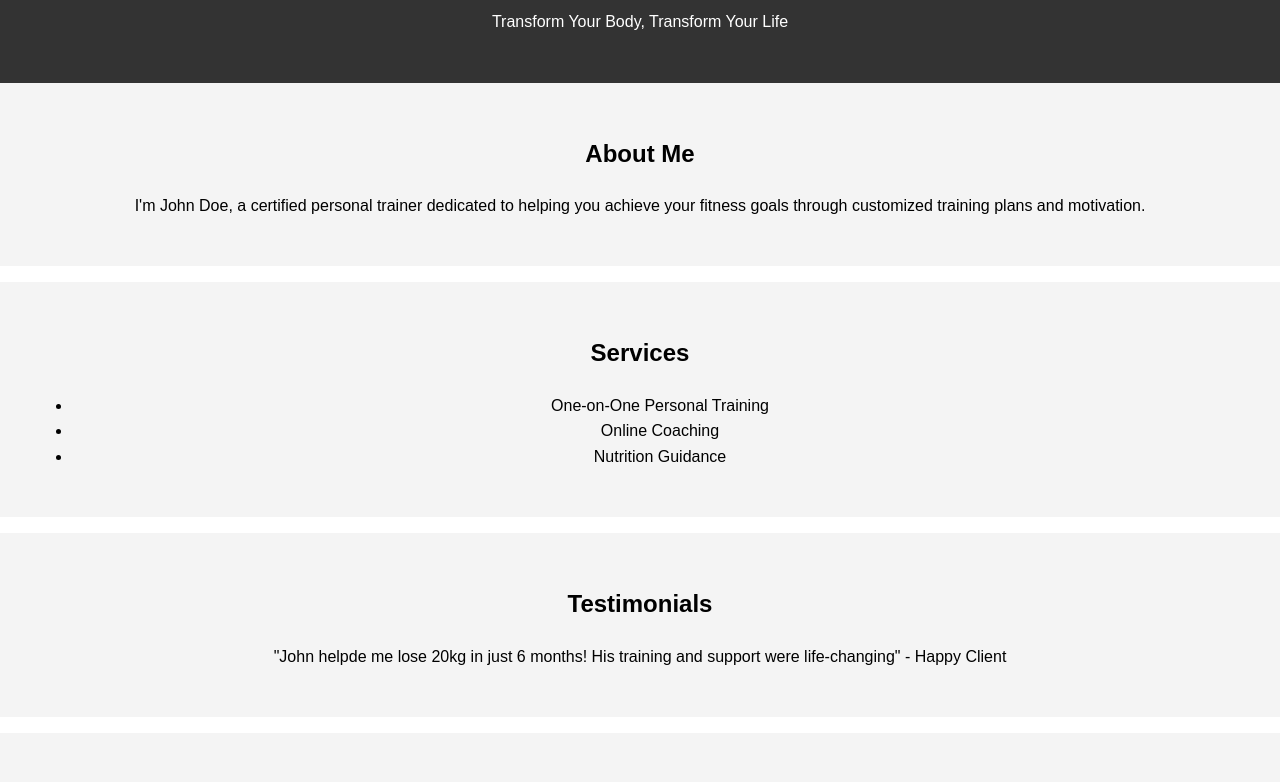
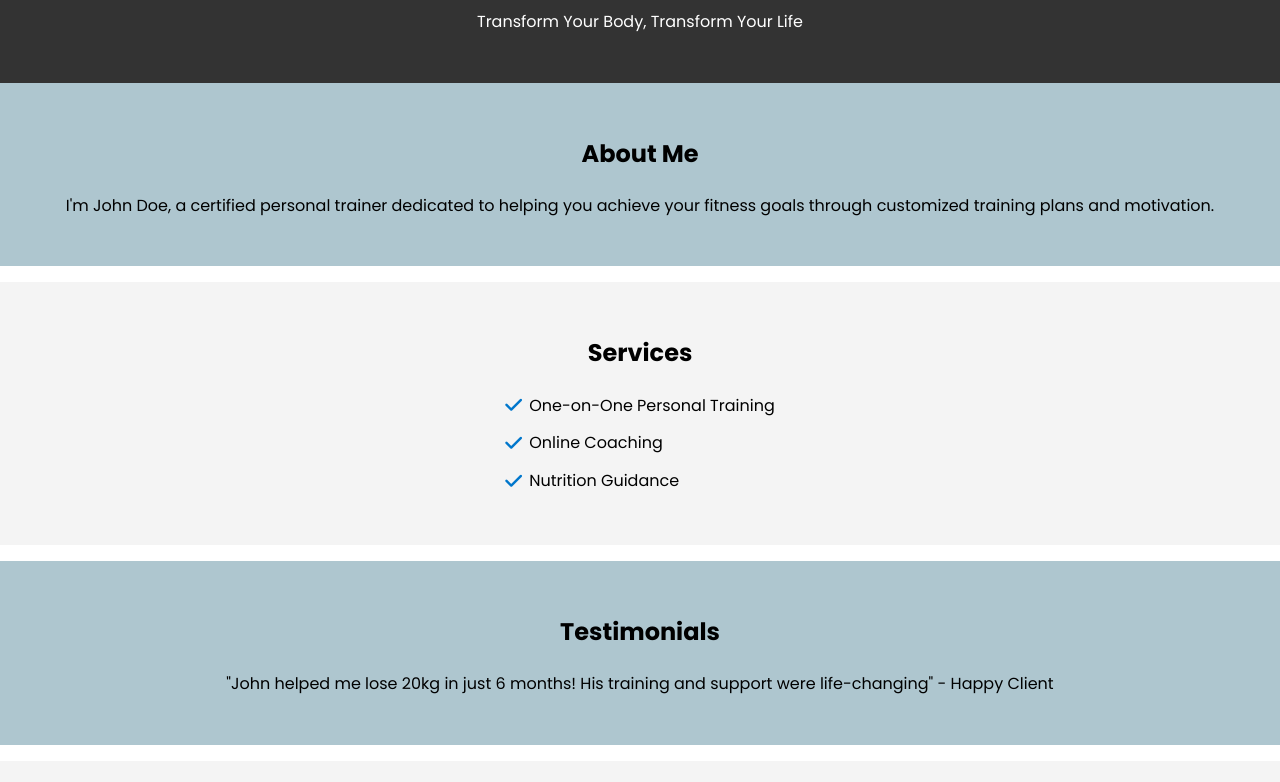
Before and after one commit to SanJammin/PT-Demo-Site, a plain HTML site: page index.html in a window 1280 px wide. Shown: the part 117-899 px from the top of the page. Drawn offline with Linux system fonts and the light colour scheme.

Commit message:
Upgrade styles

```diff
--- a/index.html
+++ b/index.html
@@ -5,6 +5,10 @@
     <meta name="viewport" content="width=device-width, initial-scale=1.0">
     <title>John Doe - Personal Trainer</title>
     <link rel="stylesheet" href="style.css">
+    <link rel="preconnect" href="https://fonts.googleapis.com">
+    <link rel="preconnect" href="https://fonts.gstatic.com" crossorigin>
+    <link href="https://fonts.googleapis.com/css2?family=Poppins:ital,wght@0,100;0,200;0,300;0,400;0,500;0,600;0,700;0,800;0,900;1,100;1,200;1,300;1,400;1,500;1,600;1,700;1,800;1,900&display=swap" rel="stylesheet">
+    <link rel="stylesheet" href="https://cdnjs.cloudflare.com/ajax/libs/font-awesome/6.0.0-beta3/css/all.min.css">
 </head>
 <body>
     <header>
@@ -32,7 +36,7 @@
     <section id="testimonials">
         <h2>Testimonials</h2>
         <blockquote>
-            "John helpde me lose 20kg in just 6 months! His training and support were life-changing" - Happy Client
+            "John helped me lose 20kg in just 6 months! His training and support were life-changing" - Happy Client
         </blockquote>
     </section>
 
--- a/style.css
+++ b/style.css
@@ -1,6 +1,6 @@
 /* General Styles */
 body {
-    font-family: Arial, Helvetica, sans-serif;
+    font-family: "Poppins", Arial, Helvetica, sans-serif;
     margin: 0;
     padding: 0;
     line-height: 1.6;
@@ -14,15 +14,71 @@ header {
     text-align: center;
 }
 
-/* sections */
+/* Sections */
 section {
     padding: 2rem;
     text-align: center;
 }
 
-section#about, section#services, section#testimonials, section#contact {
+section#about, section#testimonials {
+    background-color: #aec6cf;
+    margin-bottom: 1rem;
+}
+
+section#services, section#contact {
     background-color: #f4f4f4;
     margin-bottom: 1rem;
+}
+
+section#services ul {
+    list-style: none;
+    padding: 0;
+    margin: 0 auto;
+    display: inline-block;
+    text-align: left;
+}
+
+section#services li {
+    position: relative;
+    padding-left: 1.5em;
+    margin-bottom: 0.75em;
+    cursor: pointer;
+    transition: background-color 0.3s ease, transform 0.2s ease;
+    border-radius: 6px;
+    overflow: hidden;
+}
+
+section#services li:hover {
+    background-color: #e0f4ff;
+    transform: translateX(5px);
+}
+
+section#services li::before {
+    content: "\f00c";
+    font-family: "Font Awesome 5 Free";
+    font-weight: 900;
+    position: absolute;
+    left: 0;
+    top: 50%;
+    transform: translateY(-50%);
+    font-size: 1.2em;
+    color: #0077cc;
+}
+
+section#services li::after {
+    content: "";
+    position: absolute;
+    top: 0;
+    left: -100%;
+    width: 100%;
+    height: 100%;
+    background-color: #e0f4ff;
+    z-index: -1;
+    transition: all 0.3s ease;
+}
+
+section#services li:hover::after {
+    left: 0;
 }
 
 .btn {
@@ -35,6 +91,12 @@ section#about, section#services, section#testimonials, section#contact {
     border-radius: 5px;
 }
 
+.btn:hover {
+    background-color: #005fa3;
+    transform: translateY(-2px);
+    transition: all 0.3s ease;
+}
+
 footer {
     background-color: #222;
     color: #fff;
```
